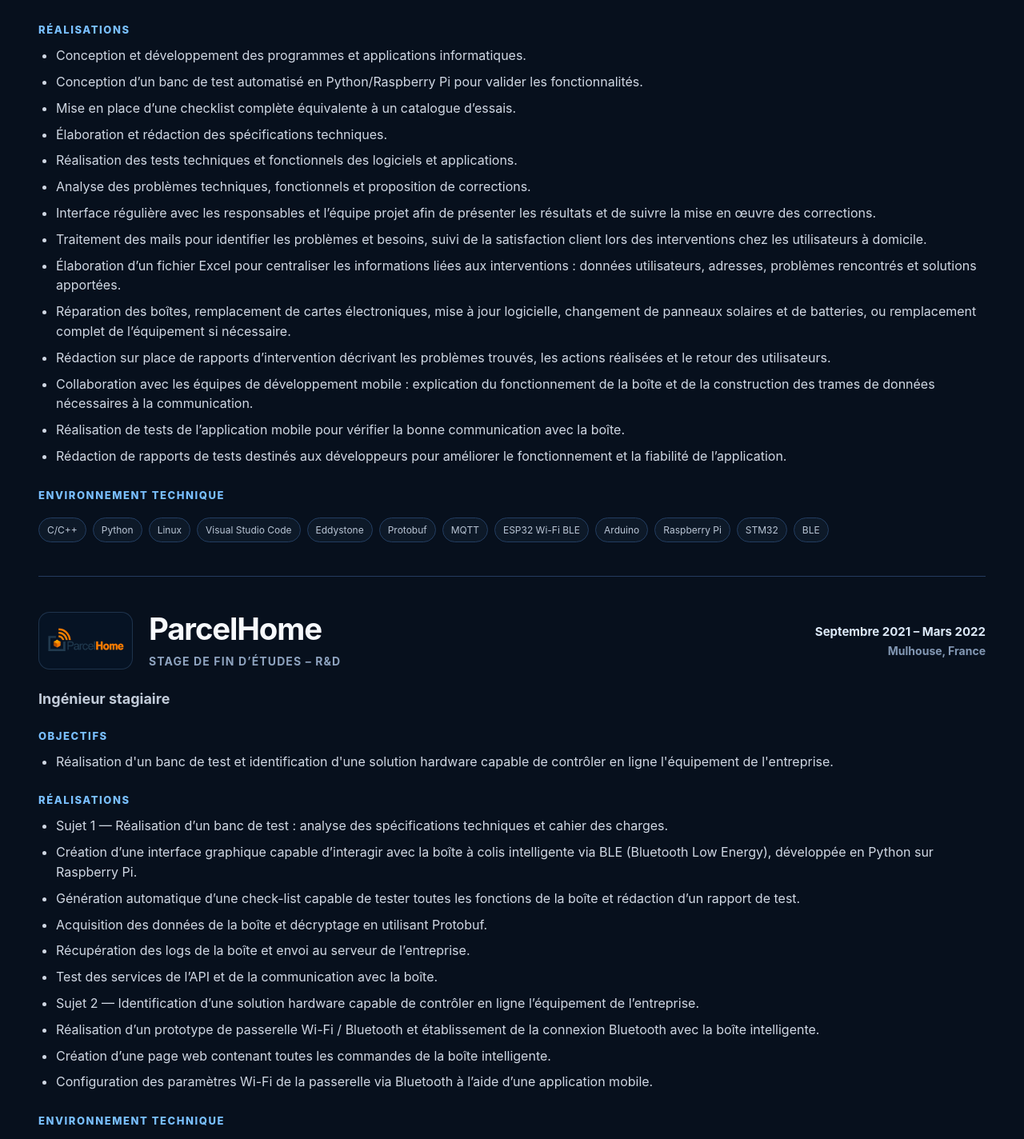
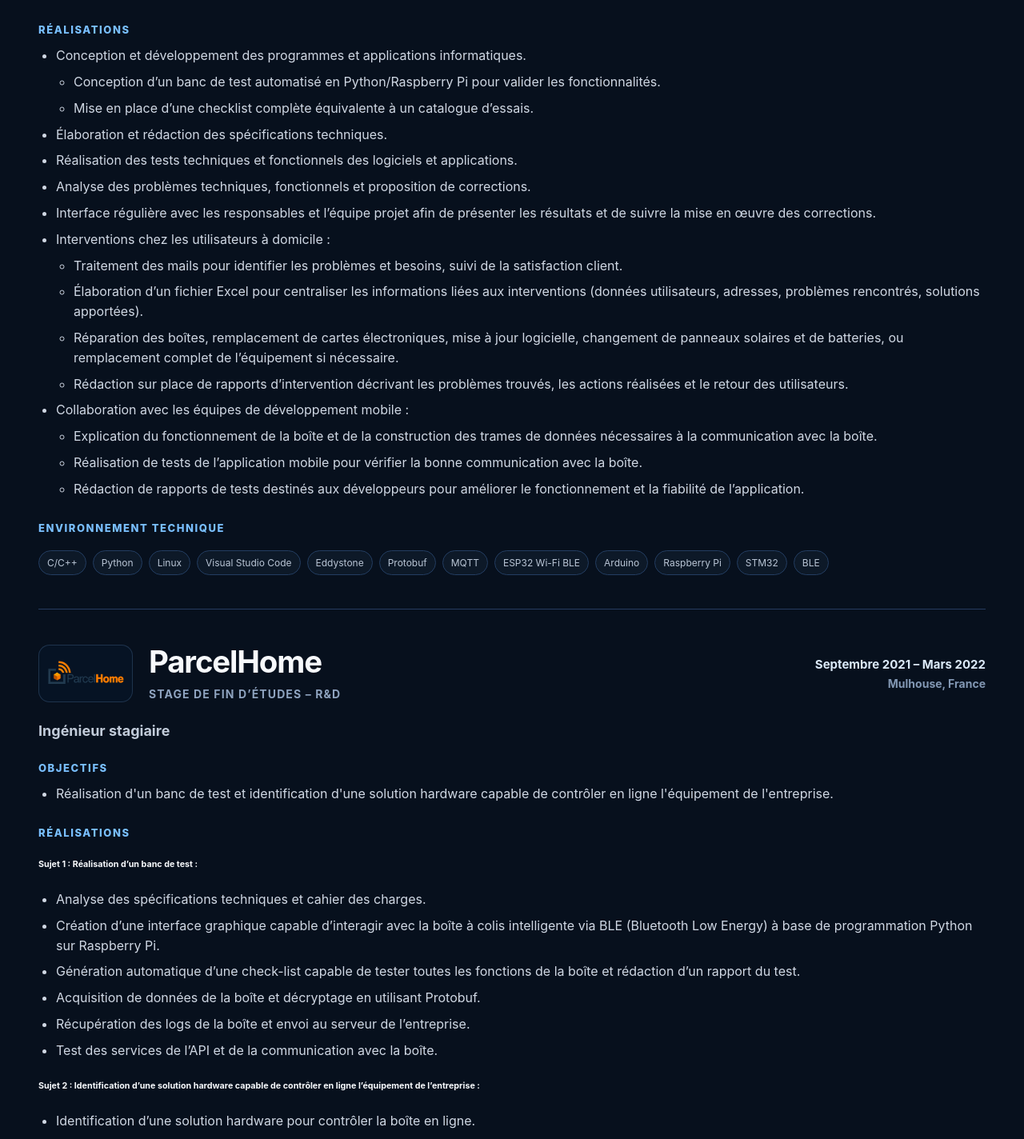
Before and after one commit to Oelayouchi/portfolio, a Next.js app: page / in a window 1280 px wide. Shown: the part 3944-5368 px from the top of the page at 80% size. Built offline with nearby package versions, Linux system fonts and the light colour scheme.

Commit message:
Match ParcelHome bullet hierarchy and school logos

```diff
--- a/components/portfolio-sections.js
+++ b/components/portfolio-sections.js
@@ -30,8 +30,80 @@ export function HeroSection() {
 
 export function StatsSection(){return <section className="stats shell" aria-label="Chiffres clés"><div><b>2</b><span>Diplômes supérieurs</span></div><div><b>3+</b><span>Années d’expérience</span></div><div><b>10+</b><span>Projets techniques</span></div><div><b>4</b><span>Certifications affichées</span></div></section>}
 export function AboutSection(){return <section id="about" className="section shell split"><div><SectionLabel>À PROPOS</SectionLabel><h2>Un parcours technique construit autour des systèmes complexes.</h2></div><div className="copy"><p>Diplômé en génie électrique et systèmes embarqués, puis titulaire d’un Master 2 en Ingénierie des Systèmes Temps Réel, j’ai évolué de la conception embarquée vers la sûreté de fonctionnement automobile et ferroviaire.</p><p>Mes expériences m’ont amené à travailler sur des systèmes connectés, des protocoles de communication, l’automatisation des tests, la traçabilité d’exigences Safety et l’analyse de défaillances. Aujourd’hui, je transforme cette base d’ingénieur en expertise Data avec SQL, Power BI, Python et Excel.</p></div></section>}
+
 function getExperienceDisplayName(experience){if(experience.id==='experience-alstom')return'ALSTOM';if(experience.id==='experience-continental')return'CONTINENTAL';if(experience.id.startsWith('experience-parcelhome'))return'ParcelHome';if(experience.id==='experience-ocp')return'OCP';return experience.company;}
-export function ExperienceSection(){return <section id="experience" className="section shell"><SectionLabel>EXPÉRIENCE</SectionLabel><h2>Des systèmes embarqués aux systèmes critiques.</h2><div className="timeline">{experiences.map(experience=><article className="experience experienceRefined" id={experience.id} key={experience.id}><div className="experienceBody"><div className="experienceTopRow"><div className="experienceIdentity"><div className="experienceLogoInline"><img src={experience.logo} alt={`Logo ${getExperienceDisplayName(experience)}`} loading="lazy"/></div><div><h3>{getExperienceDisplayName(experience)}</h3><p className="experienceDepartment">{experience.department}</p></div></div><div className="experienceMetaTop"><strong>{experience.period}</strong><span>{experience.place}</span></div></div><h4>{experience.role}</h4><div className="experienceBlock"><h5>Objectifs</h5><ul>{experience.objectives.map(o=><li key={o}>{o}</li>)}</ul></div><div className="experienceBlock"><h5>Réalisations</h5><ul>{experience.tasks.map(t=><li key={t}>{t}</li>)}</ul></div><div className="experienceBlock"><h5>Environnement technique</h5><Tags items={experience.stack}/></div></div></article>)}</div></section>}
+
+function ParcelHomeAchievements() {
+  return (
+    <ul className="achievementList achievementListMain">
+      <li>
+        Conception et développement des programmes et applications informatiques.
+        <ul className="achievementSubList">
+          <li>Conception d’un banc de test automatisé en Python/Raspberry Pi pour valider les fonctionnalités.</li>
+          <li>Mise en place d’une checklist complète équivalente à un catalogue d’essais.</li>
+        </ul>
+      </li>
+      <li>Élaboration et rédaction des spécifications techniques.</li>
+      <li>Réalisation des tests techniques et fonctionnels des logiciels et applications.</li>
+      <li>Analyse des problèmes techniques, fonctionnels et proposition de corrections.</li>
+      <li>Interface régulière avec les responsables et l’équipe projet afin de présenter les résultats et de suivre la mise en œuvre des corrections.</li>
+      <li>
+        Interventions chez les utilisateurs à domicile :
+        <ul className="achievementSubList">
+          <li>Traitement des mails pour identifier les problèmes et besoins, suivi de la satisfaction client.</li>
+          <li>Élaboration d’un fichier Excel pour centraliser les informations liées aux interventions (données utilisateurs, adresses, problèmes rencontrés, solutions apportées).</li>
+          <li>Réparation des boîtes, remplacement de cartes électroniques, mise à jour logicielle, changement de panneaux solaires et de batteries, ou remplacement complet de l’équipement si nécessaire.</li>
+          <li>Rédaction sur place de rapports d’intervention décrivant les problèmes trouvés, les actions réalisées et le retour des utilisateurs.</li>
+        </ul>
+      </li>
+      <li>
+        Collaboration avec les équipes de développement mobile :
+        <ul className="achievementSubList">
+          <li>Explication du fonctionnement de la boîte et de la construction des trames de données nécessaires à la communication avec la boîte.</li>
+          <li>Réalisation de tests de l’application mobile pour vérifier la bonne communication avec la boîte.</li>
+          <li>Rédaction de rapports de tests destinés aux développeurs pour améliorer le fonctionnement et la fiabilité de l’application.</li>
+        </ul>
+      </li>
+    </ul>
+  );
+}
+
+function ParcelHomeStageAchievements() {
+  return (
+    <div className="parcelSubjects">
+      <div className="parcelSubject">
+        <h6>Sujet 1 : Réalisation d’un banc de test :</h6>
+        <ul className="achievementList">
+          <li>Analyse des spécifications techniques et cahier des charges.</li>
+          <li>Création d’une interface graphique capable d’interagir avec la boîte à colis intelligente via BLE (Bluetooth Low Energy) à base de programmation Python sur Raspberry Pi.</li>
+          <li>Génération automatique d’une check-list capable de tester toutes les fonctions de la boîte et rédaction d’un rapport du test.</li>
+          <li>Acquisition de données de la boîte et décryptage en utilisant Protobuf.</li>
+          <li>Récupération des logs de la boîte et envoi au serveur de l’entreprise.</li>
+          <li>Test des services de l’API et de la communication avec la boîte.</li>
+        </ul>
+      </div>
+      <div className="parcelSubject">
+        <h6>Sujet 2 : Identification d’une solution hardware capable de contrôler en ligne l’équipement de l’entreprise :</h6>
+        <ul className="achievementList">
+          <li>Identification d’une solution hardware pour contrôler la boîte en ligne.</li>
+          <li>Réalisation d’un prototype de passerelle Wi-Fi / Bluetooth.</li>
+          <li>Établissement de la connexion Bluetooth avec la boîte intelligente.</li>
+          <li>Création d’une page web contenant toutes les commandes de la boîte intelligente.</li>
+          <li>Configuration des paramètres Wi-Fi de la passerelle via Bluetooth à l’aide d’une application mobile.</li>
+        </ul>
+      </div>
+    </div>
+  );
+}
+
+function ExperienceAchievements({ experience }) {
+  if (experience.id === 'experience-parcelhome') return <ParcelHomeAchievements />;
+  if (experience.id === 'experience-parcelhome-stage') return <ParcelHomeStageAchievements />;
+  return <ul>{experience.tasks.map(t=><li key={t}>{t}</li>)}</ul>;
+}
+
+export function ExperienceSection(){return <section id="experience" className="section shell"><SectionLabel>EXPÉRIENCE</SectionLabel><h2>Des systèmes embarqués aux systèmes critiques.</h2><div className="timeline">{experiences.map(experience=><article className="experience experienceRefined" id={experience.id} key={experience.id}><div className="experienceBody"><div className="experienceTopRow"><div className="experienceIdentity"><div className="experienceLogoInline"><img src={experience.logo} alt={`Logo ${getExperienceDisplayName(experience)}`} loading="lazy"/></div><div><h3>{getExperienceDisplayName(experience)}</h3><p className="experienceDepartment">{experience.department}</p></div></div><div className="experienceMetaTop"><strong>{experience.period}</strong><span>{experience.place}</span></div></div><h4>{experience.role}</h4><div className="experienceBlock"><h5>Objectifs</h5><ul>{experience.objectives.map(o=><li key={o}>{o}</li>)}</ul></div><div className="experienceBlock"><h5>Réalisations</h5><ExperienceAchievements experience={experience}/></div><div className="experienceBlock"><h5>Environnement technique</h5><Tags items={experience.stack}/></div></div></article>)}</div></section>}
+
 export function ProjectsSection(){return <section id="projects" className="section shell"><SectionLabel>PROJETS D’ÉTUDE</SectionLabel><h2>Projets techniques réalisés.</h2><div className="grid projects">{projects.map((project,index)=><article className="card projectDetailed" key={project.title}><div className="num">{String(index+1).padStart(2,'0')}</div><p className="projectPeriod">{project.period}</p><p className="mini">{project.institution}</p><h3>{project.title}</h3><p className="projectType">{project.type}</p><div className="projectContent"><h4>Objectif</h4><p>{project.objective}</p><h4>Réalisations</h4><ul>{project.tasks.map(t=><li key={t}>{t}</li>)}</ul></div><Tags items={project.stack}/></article>)}</div></section>}
 export function DataSection(){return <section id="data" className="section shell dataPanel"><div><SectionLabel>RECONVERSION DATA</SectionLabel><h2>From Embedded Systems to Data Analytics.</h2><p>Ma transition vers la Data s’appuie sur une expérience déjà centrée sur l’acquisition, le décodage, le test et l’analyse de données techniques : capteurs, logs, API, Protobuf, Excel et Python.</p></div><div className="pipeline"><span>Collecte<br/><b>API · Logs · Capteurs</b></span><i>→</i><span>Transformation<br/><b>SQL · Python · Power Query</b></span><i>→</i><span>Analyse<br/><b>KPI · DAX · Excel</b></span><i>→</i><span>Visualisation<br/><b>Power BI</b></span></div></section>}
 export function CertificationsSection(){return <section id="certifications" className="section shell"><SectionLabel>CERTIFICATIONS</SectionLabel><h2>Formation continue & spécialisation.</h2><div className="grid certs">{certifications.map(c=><article className="cert" key={c.title}><img src={c.image} alt={`Certificat ${c.title}`} loading="lazy"/><div><h3>{c.title}</h3><p className="meta">{c.meta}</p><p>{c.skills}</p></div></article>)}</div></section>}
@@ -40,6 +112,6 @@ const educationDisplay=[
  {year:'2022',degree:'Master 2 - Ingénierie des Systèmes Temps Réel',institution:'UNIVERSITÉ PAUL SABATIER TOULOUSE III',logo:'/schools/universite-paul-sabatier.png'},
  {year:'2020',degree:'Diplôme Ingénieur - Génie Electrique – Systèmes Embarqués',institution:'ÉCOLE NATIONALE DES SCIENCES APPLIQUÉES, MAROC',logo:'/schools/ensa.png'}
 ];
-export function EducationInterestsSection(){return <section className="section shell twoCols educationInterests"><div><SectionLabel>FORMATION</SectionLabel><h2>Diplômes</h2>{education.map((item,index)=>{const display=educationDisplay[index];return <article className="edu eduDetailed" key={item.title}><div className="educationOriginalHeader"><object className="educationOriginalLogo" data={display.logo} type="image/png" aria-label={`Logo ${display.institution}`}><span>Logo école</span></object><div className="educationOriginalText"><h3>{display.degree}</h3><span>{display.institution}</span><span>{display.year}</span></div></div>{item.sections.map((section,sectionIndex)=><div className="eduSection" key={`${item.title}-${sectionIndex}`}>{section.title&&<h4>{section.title}</h4>}<ul>{section.bullets.map(b=><li key={b}>{b}</li>)}</ul></div>)}</article>})}</div><div><SectionLabel>CENTRES D’INTÉRÊT</SectionLabel><h2>En dehors du travail</h2><div className="interestList">{interests.map(i=><span key={i}>{i}</span>)}</div></div></section>}
+export function EducationInterestsSection(){return <section className="section shell twoCols educationInterests"><div><SectionLabel>FORMATION</SectionLabel><h2>Diplômes</h2>{education.map((item,index)=>{const display=educationDisplay[index];return <article className="edu eduDetailed" key={item.title}><div className="educationOriginalHeader"><img className="educationOriginalLogo" src={display.logo} alt={`Logo ${display.institution}`} loading="lazy"/><div className="educationOriginalText"><h3>{display.degree}</h3><span>{display.institution}</span><span>{display.year}</span></div></div>{item.sections.map((section,sectionIndex)=><div className="eduSection" key={`${item.title}-${sectionIndex}`}>{section.title&&<h4>{section.title}</h4>}<ul>{section.bullets.map(b=><li key={b}>{b}</li>)}</ul></div>)}</article>})}</div><div><SectionLabel>CENTRES D’INTÉRÊT</SectionLabel><h2>En dehors du travail</h2><div className="interestList">{interests.map(i=><span key={i}>{i}</span>)}</div></div></section>}
 export function ContactSection(){return <section id="contact" className="section shell contact"><SectionLabel>CONTACT</SectionLabel><h2>Construisons la prochaine étape.</h2><p>Je recherche une alternance en Data Analyse et je reste ouvert aux échanges autour de la Data, du logiciel embarqué et de la sûreté de fonctionnement.</p><div className="heroActions"><a className="button primary" href="mailto:oussama.elayouchi@gmail.com">oelayouchi@gmail.com</a><a className="button" href="https://www.linkedin.com/in/oelayouchi/" target="_blank" rel="noreferrer">LinkedIn</a></div></section>}
 export function Footer(){return <footer className="shell footer">© 2026 Oussama EL AYOUCHI — Portfolio</footer>}
```
